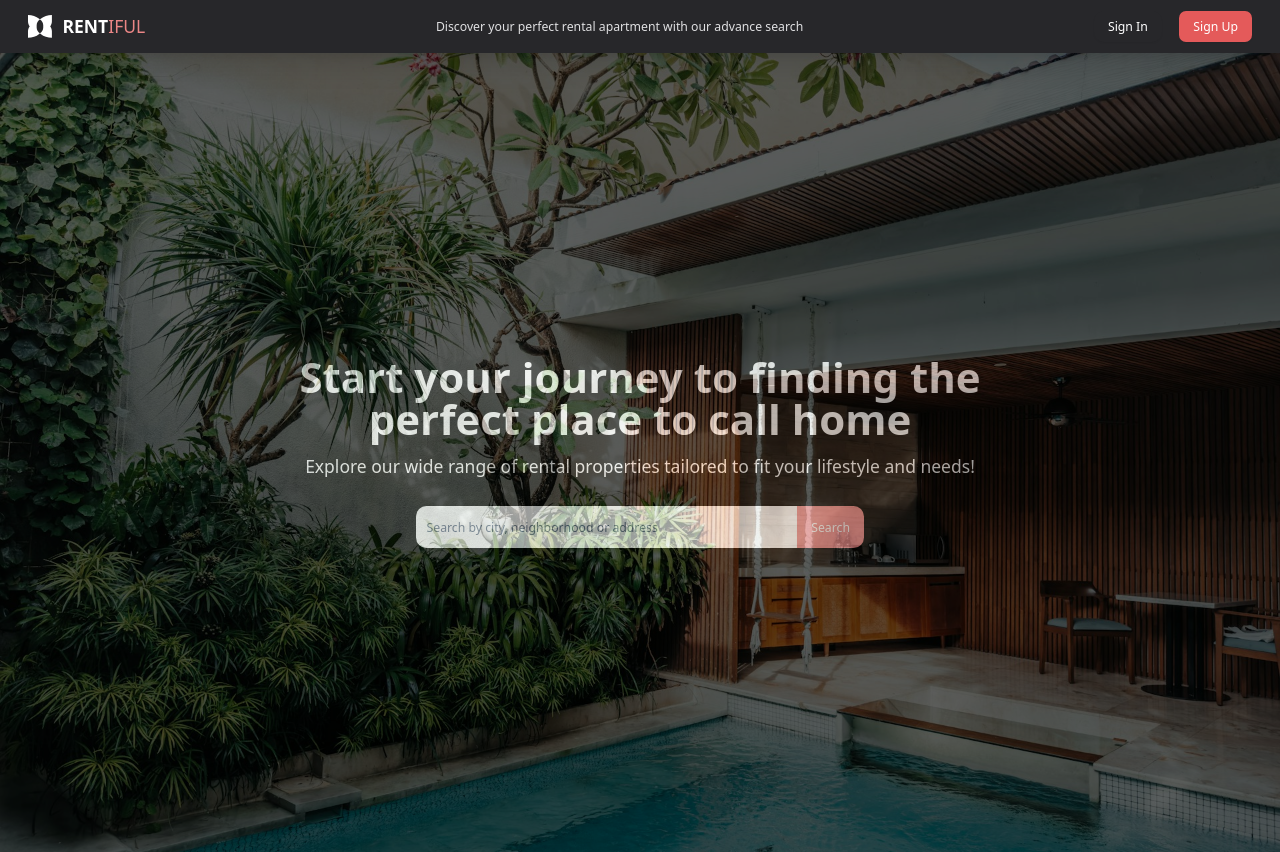
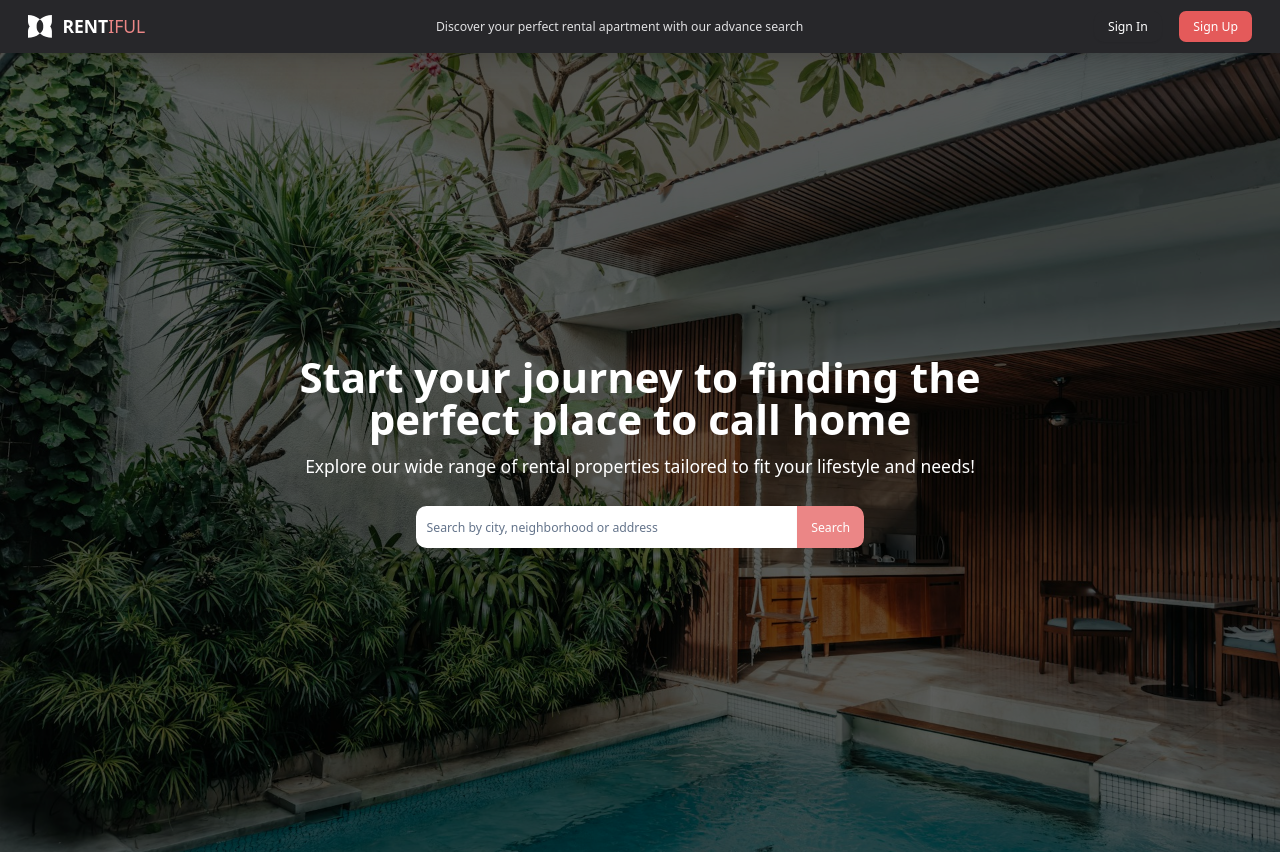
Before and after one commit to Nasir-buddy/real-state-next-application, a Next.js app in the folder client/: page /landing in a window 1280 px wide. Built offline with nearby package versions, Linux system fonts and the light colour scheme; no server answers.

Commit message:
fix opacity

```diff
--- a/client/src/app/(nondashboard)/landing/HeroSection.tsx
+++ b/client/src/app/(nondashboard)/landing/HeroSection.tsx
@@ -15,7 +15,11 @@ const HeroSection = () => {
         className="object-cover object-center"
         priority
       />
-      <div className="absolute inset-0 bg-black opacity-60">
+      {/* Separate overlay div with opacity */}
+      <div className="absolute inset-0 bg-black opacity-60"></div>
+
+      {/* Content div with full opacity */}
+      <div className="absolute inset-0">
         <div className="flex flex-col items-center justify-center h-full">
           <motion.div
             initial={{ opacity: 0, y: 20 }}
```
